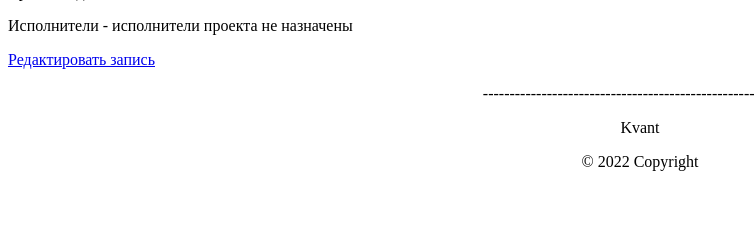
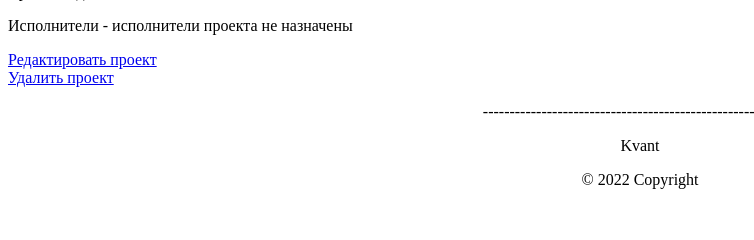
Before and after one commit to vladimir-frozenfish/test-job-kvant, a Django app: template templates/projects/project.html in a window 1280 px wide. Shown: the part 284-524 px from the top of the page, without its empty margins (0-754 px from the left). Run offline with Django 4.2, Linux system fonts and the light colour scheme; the template is opened without the code that fills it, so the values that code supplies are empty.

Commit message:
Добавлено удаление проекта

```diff
--- a/projects/urls.py
+++ b/projects/urls.py
@@ -1,6 +1,6 @@
 from django.urls import path
 
-from .views import create, edit, index, project
+from .views import create, destroy, edit, index, project
 
 
 app_name = 'projects'
@@ -9,5 +9,6 @@ urlpatterns = [
     path('', index, name='index'),
     path('project/<int:project_id>/', project, name='project'),
     path('create/', create, name='create'),
+    path('project/<int:project_id>/destroy/', destroy, name='destroy'),
     path('project/<int:project_id>/edit/', edit, name='edit'),
 ]
--- a/templates/projects/project.html
+++ b/templates/projects/project.html
@@ -17,6 +17,9 @@
         {% endif %}
     </p>
     <a href="{% url 'projects:edit' project.id %}">
-        Редактировать запись
+        Редактировать проект
+    </a><br>
+    <a href="{% url 'projects:destroy' project.id %}">
+        Удалить проект
     </a>
 {% endblock %}
```
Also changed, not shown: projects/views.py (+7 -0 lines).
